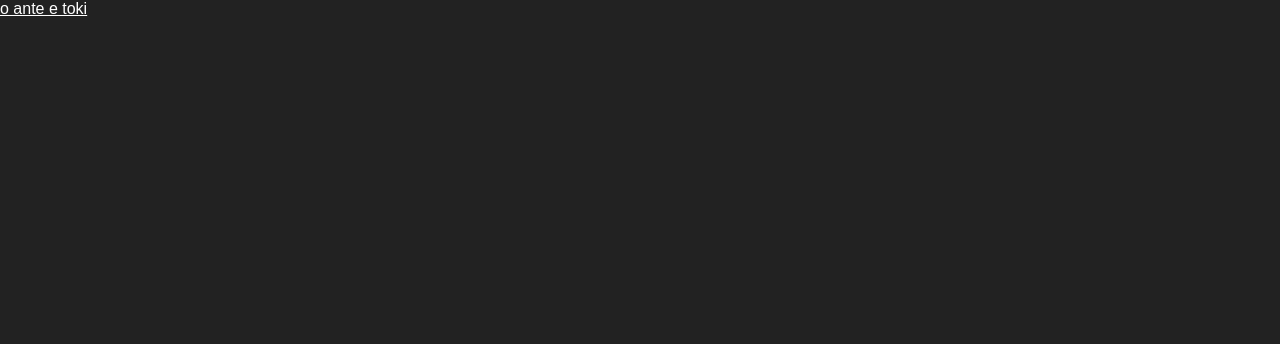
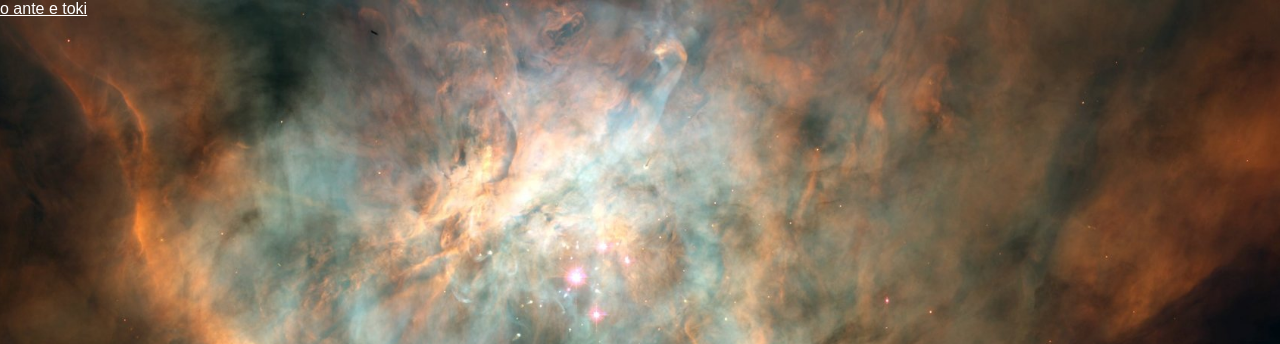
Before and after one commit to PureRaider/mapona.xyz, a plain HTML site: page tok.html in a window 1280 px wide. Shown: the top 344 px of the page. Drawn offline with Linux system fonts and the light colour scheme.

Commit message:
Update tok.html

```diff
--- a/tok.html
+++ b/tok.html
@@ -17,7 +17,7 @@ html {
 }
 
 .background {
-    background-image: url(images/bg.jpeg);
+    background-image: url(bg.jpeg);
     background-size: cover;
     background-repeat: no-repeat;
     background-position: center;
```
